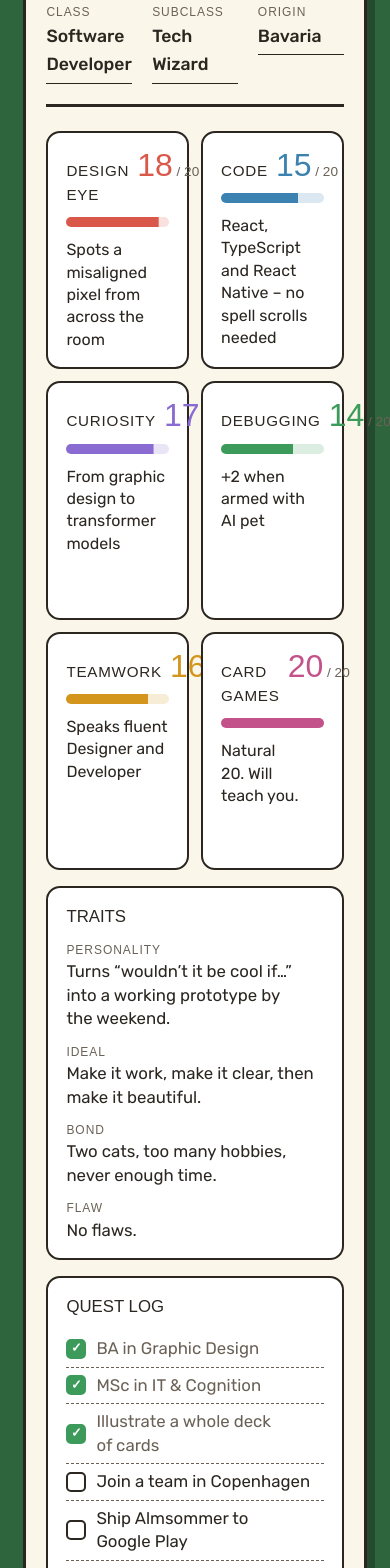
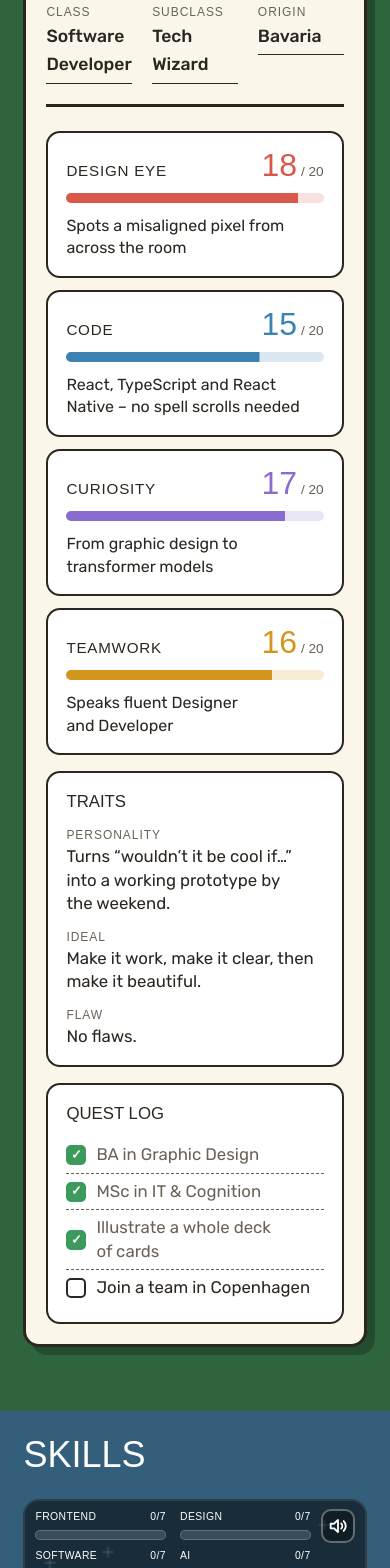
Before and after one commit to mariathurn/portfolio-website, a React (Vite) app: page / in a window 390 px wide. Shown: the part 1160-2728 px from the top of the page. Built offline with nearby package versions, Linux system fonts and the light colour scheme; a web font is replaced by a local one.

Commit message:
feat: update theme handling in index.html and ThemeLever, enhance CharacterSheet styles for better responsiveness

```diff
--- a/index.html
+++ b/index.html
@@ -12,12 +12,9 @@
     content="Software engineer in Copenhagen with a design background. I build web apps and interactive experiences with React, TypeScript and Unity.">
   <meta name="theme-color" content="#2E653D">
 
-  <!-- Apply the theme before the page renders: a saved choice, else the device setting (see ThemeLever.tsx) -->
+  <!-- Apply the device's theme before the page renders (see ThemeLever.tsx) -->
   <script>
-    var theme = null;
-    try { theme = localStorage.getItem('theme'); } catch (e) { }
-    if (theme !== 'light' && theme !== 'dark') theme = matchMedia('(prefers-color-scheme: dark)').matches ? 'dark' : 'light';
-    document.documentElement.dataset.theme = theme;
+    document.documentElement.dataset.theme = matchMedia('(prefers-color-scheme: dark)').matches ? 'dark' : 'light';
   </script>
 
   <!-- Umami analytics (cookieless); data-domains keeps local dev visits out of the stats -->
--- a/src/components/CharacterSheet.tsx
+++ b/src/components/CharacterSheet.tsx
@@ -14,15 +14,12 @@ const abilities = [
     { name: 'Design Eye', score: 18, color: '#d9584a', note: 'Spots a misaligned pixel from across the room' },
     { name: 'Code', score: 15, color: '#3b82b0', note: 'React, TypeScript and React Native – no spell scrolls needed' },
     { name: 'Curiosity', score: 17, color: '#8a6bd1', note: 'From graphic design to transformer models' },
-    { name: 'Debugging', score: 14, color: '#3c9a5a', note: '+2 when armed with AI pet' },
     { name: 'Teamwork', score: 16, color: '#d4951c', note: 'Speaks fluent Designer and Developer' },
-    { name: 'Card Games', score: 20, color: '#c4528a', note: 'Natural 20. Will teach you.' },
 ];
 
 const traits = [
     { label: 'Personality', text: 'Turns “wouldn’t it be cool if…” into a working prototype by the weekend.' },
     { label: 'Ideal', text: 'Make it work, make it clear, then make it beautiful.' },
-    { label: 'Bond', text: 'Two cats, too many hobbies, never enough time.' },
     { label: 'Flaw', text: 'No flaws.' },
 ];
 
@@ -31,9 +28,6 @@ const quests: { text: ReactNode; done: boolean }[] = [
     { text: 'MSc in IT & Cognition', done: true },
     { text: 'Illustrate a whole deck of cards', done: true },
     { text: 'Join a team in Copenhagen', done: false },
-    { text: 'Ship Almsommer to Google Play', done: false },
-    { text: 'Release Husk for Android and iOS', done: false },
-    { text: 'Learn Danish, ét ord ad gangen', done: false },
 ];
 
 function CharacterSheet() {
--- a/src/components/ThemeLever.tsx
+++ b/src/components/ThemeLever.tsx
@@ -1,8 +1,7 @@
-import { useEffect, useState } from 'react';
+import { useEffect, useRef, useState } from 'react';
 
 type Theme = 'light' | 'dark';
 
-const THEME_KEY = 'theme';
 const HINT_SEEN_KEY = 'lever-hint-seen';
 const DEVICE_DARK = '(prefers-color-scheme: dark)';
 const HINT_MS = 3000;
@@ -24,7 +23,7 @@ const writeStorage = (key: string, value: string) => {
     }
 };
 
-// index.html sets data-theme before React loads (saved choice, else the device setting),
+// index.html sets data-theme from the device setting before React loads,
 // so there is no flash of the wrong theme
 const getInitialTheme = (): Theme =>
     document.documentElement.dataset.theme === 'dark' ? 'dark' : 'light';
@@ -32,17 +31,19 @@ const getInitialTheme = (): Theme =>
 function ThemeLever() {
     const [theme, setTheme] = useState<Theme>(getInitialTheme);
     const [showHint, setShowHint] = useState(false);
+    // Set once the visitor uses the lever; from then on the device setting is ignored until the next visit
+    const pickedByLever = useRef(false);
     const isDark = theme === 'dark';
 
     useEffect(() => {
         document.documentElement.dataset.theme = theme;
     }, [theme]);
 
-    // Until the visitor picks a theme with the lever, follow the device when it switches
+    // Until the visitor uses the lever, follow the device when it switches
     useEffect(() => {
         const query = window.matchMedia(DEVICE_DARK);
         const onChange = () => {
-            if (!readStorage(THEME_KEY)) setTheme(query.matches ? 'dark' : 'light');
+            if (!pickedByLever.current) setTheme(query.matches ? 'dark' : 'light');
         };
         query.addEventListener('change', onChange);
         return () => query.removeEventListener('change', onChange);
@@ -54,7 +55,7 @@ function ThemeLever() {
 
         const showOnce = () => {
             // Skip if already seen, or if the visitor already used the lever
-            if (readStorage(HINT_SEEN_KEY) || readStorage(THEME_KEY)) return;
+            if (readStorage(HINT_SEEN_KEY) || pickedByLever.current) return;
             writeStorage(HINT_SEEN_KEY, 'true');
             setShowHint(true);
             hideTimer = setTimeout(() => setShowHint(false), HINT_MS);
@@ -67,11 +68,10 @@ function ThemeLever() {
         };
     }, []);
 
-    // Only a choice made with the lever is remembered; it then wins over the device setting
+    // The lever's choice lasts for this visit only – every new visit starts with the device setting
     const toggleTheme = () => {
-        const next = isDark ? 'light' : 'dark';
-        setTheme(next);
-        writeStorage(THEME_KEY, next);
+        pickedByLever.current = true;
+        setTheme(isDark ? 'light' : 'dark');
         setShowHint(false);
     };
 
--- a/src/styles/CharacterSheet.css
+++ b/src/styles/CharacterSheet.css
@@ -117,7 +117,7 @@
 
 .sheet-abilities {
     display: grid;
-    grid-template-columns: repeat(3, minmax(0, 1fr));
+    grid-template-columns: repeat(2, minmax(0, 1fr));
     grid-auto-rows: 1fr;
     gap: 16px;
 }
@@ -140,8 +140,9 @@
 .ability-head {
     display: flex;
     align-items: baseline;
+    flex-wrap: wrap;
     justify-content: space-between;
-    gap: 8px;
+    gap: 4px 8px;
 }
 
 .ability-name {
@@ -315,10 +316,6 @@
 }
 
 @media (max-width: 900px) {
-    .sheet-abilities {
-        grid-template-columns: repeat(2, minmax(0, 1fr));
-    }
-
     .sheet-side {
         grid-template-columns: 1fr;
     }
@@ -347,8 +344,15 @@
     }
 
     .sheet-abilities {
-        grid-template-columns: repeat(2, minmax(0, 1fr));
         gap: 12px;
+    }
+}
+
+/* Phones: one ability per row so the name and score fit side by side */
+@media (max-width: 540px) {
+    .sheet-abilities {
+        grid-template-columns: 1fr;
+        grid-auto-rows: auto;
     }
 }
 
--- a/src/styles/global.css
+++ b/src/styles/global.css
@@ -5,7 +5,7 @@
   --color-yellow: #e7df03;
   --color-green: #2E653D;
   --color-blue: #335F7A;
-  --color-purple: #4d4472;
+  --color-purple: #3f3370;
   --color-rust: #d55747;
   --color-text: #1f2328;
   --color-text-muted: #57606a;
```
